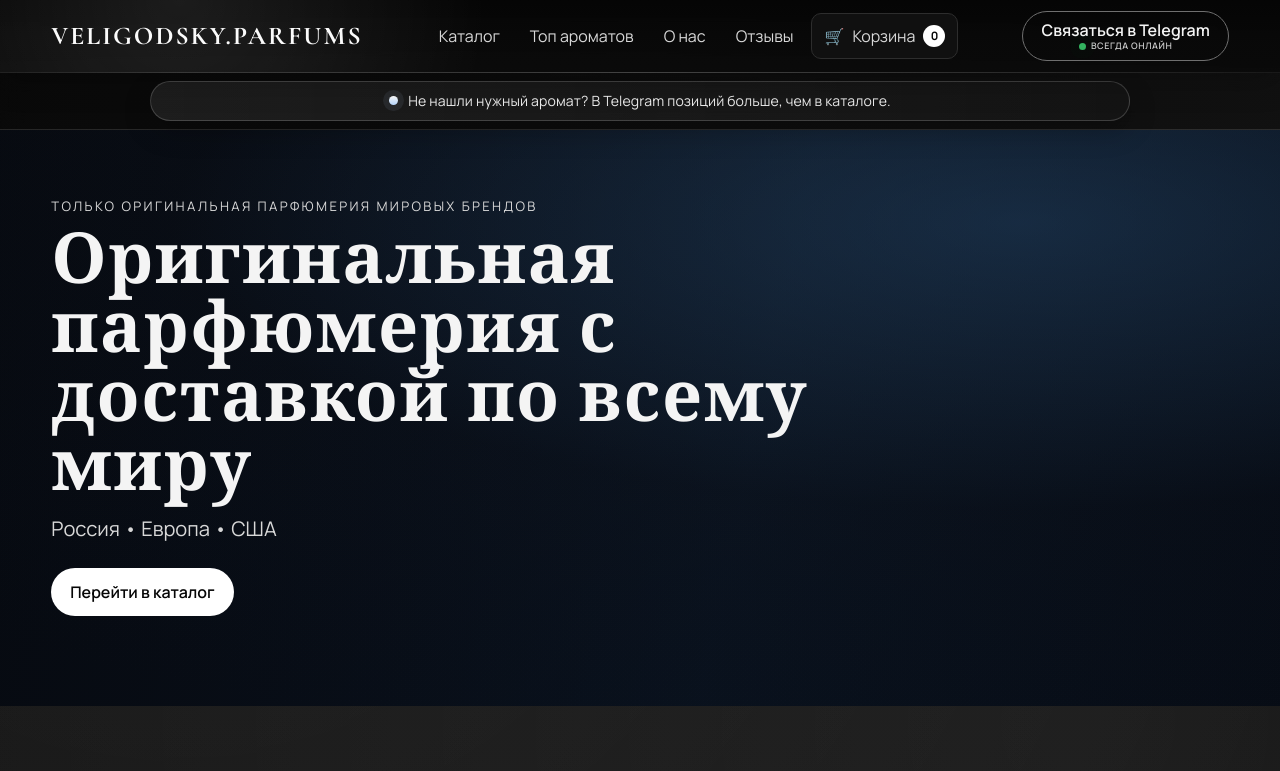
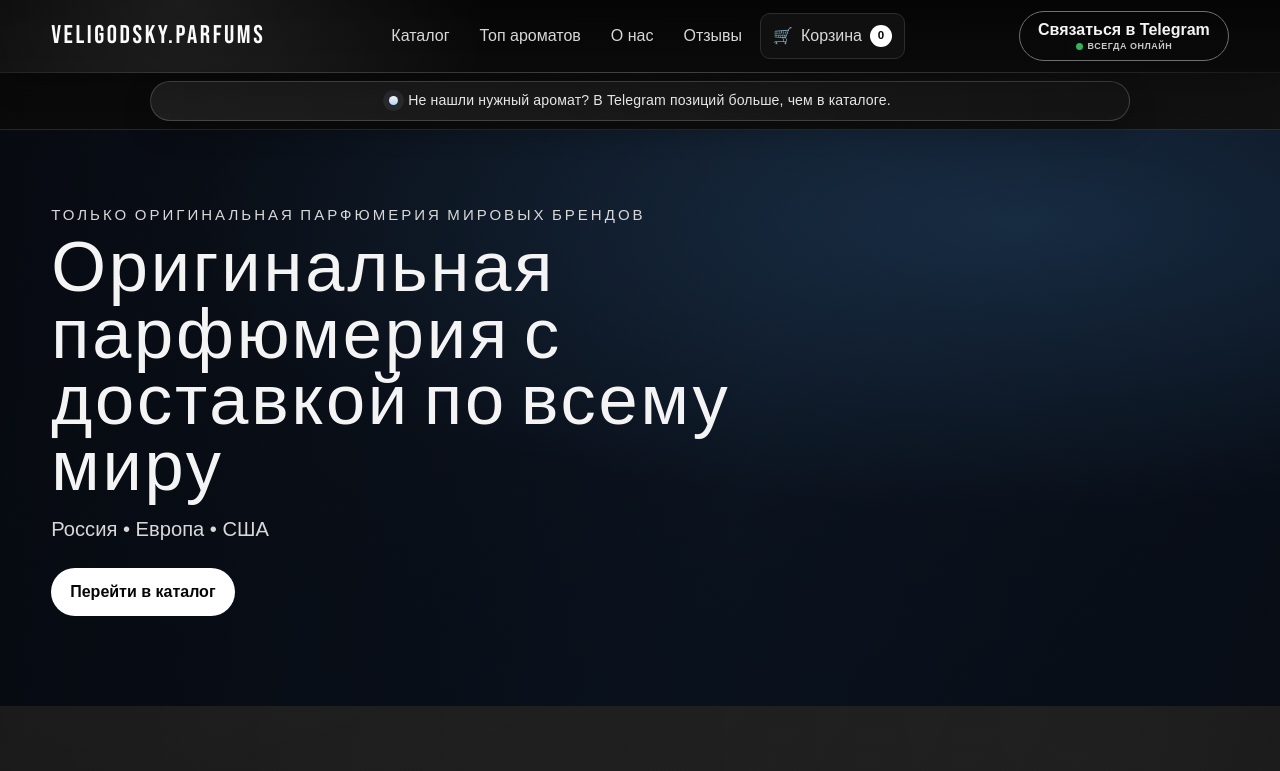
Before and after one commit to veligodskyparfums/veligodsky.parfums, a website: page index.html in a window 1280 px wide. Shown: the top 771 px of the page. Drawn offline with nearby package versions, Linux system fonts and the light colour scheme; no server answers.

Commit message:
style: switch homepage typography to Bebas Neue and Arial

```diff
--- a/index.html
+++ b/index.html
@@ -25,7 +25,7 @@
   <link rel="shortcut icon" href="/favicon.svg">
   <link rel="preconnect" href="https://fonts.googleapis.com">
   <link rel="preconnect" href="https://fonts.gstatic.com" crossorigin>
-  <link href="https://fonts.googleapis.com/css2?family=Manrope:wght@400;500;600;700&family=Cormorant+Garamond:wght@500;600;700&display=swap" rel="stylesheet">
+  <link href="https://fonts.googleapis.com/css2?family=Bebas+Neue&display=swap" rel="stylesheet">
   <link rel="stylesheet" href="styles.css">
 </head>
 <body>
--- a/styles.css
+++ b/styles.css
@@ -31,7 +31,7 @@
 
 body {
   margin: 0;
-  font-family: "Manrope", "Segoe UI", sans-serif;
+  font-family: Arial, "Helvetica Neue", Helvetica, sans-serif;
   color: var(--text);
   background:
     radial-gradient(circle at 15% 5%, rgba(255, 255, 255, 0.08), transparent 28%),
@@ -58,8 +58,9 @@
 h1,
 h2,
 h3 {
-  font-family: "Cormorant Garamond", Georgia, serif;
-  letter-spacing: 0.02em;
+  font-family: "Bebas Neue", Arial, sans-serif;
+  font-weight: 400;
+  letter-spacing: 0.04em;
   margin: 0;
 }
 
@@ -212,10 +213,10 @@
 }
 
 .logo {
-  font-family: "Cormorant Garamond", Georgia, serif;
-  font-weight: 700;
+  font-family: "Bebas Neue", Arial, sans-serif;
+  font-weight: 400;
   font-size: clamp(1.15rem, 2.2vw, 1.6rem);
-  letter-spacing: 0.08em;
+  letter-spacing: 0.1em;
   text-transform: uppercase;
   color: #fbfbfb;
   text-shadow: 0 1px 14px rgba(255, 255, 255, 0.03);
@@ -425,17 +426,18 @@
 }
 
 .eyebrow {
+  font-family: "Bebas Neue", Arial, sans-serif;
   color: var(--accent-muted);
-  letter-spacing: 0.18em;
+  letter-spacing: 0.2em;
   text-transform: uppercase;
   margin-bottom: 10px;
-  font-size: 0.82rem;
+  font-size: 0.94rem;
 }
 
 .hero h1 {
   font-size: clamp(2.1rem, 6.8vw, 4.4rem);
   max-width: 780px;
-  line-height: 0.98;
+  line-height: 0.94;
 }
 
 .hero-subtitle {
```
